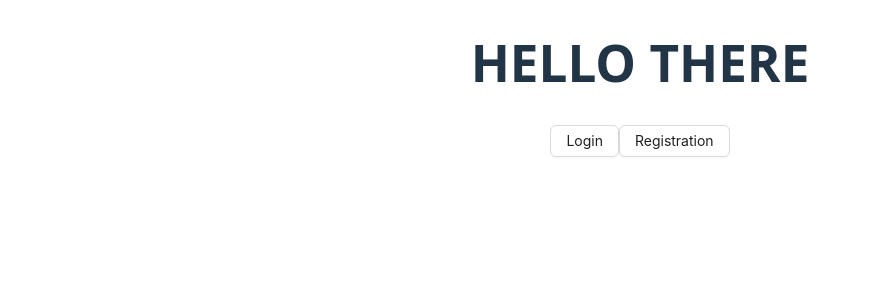
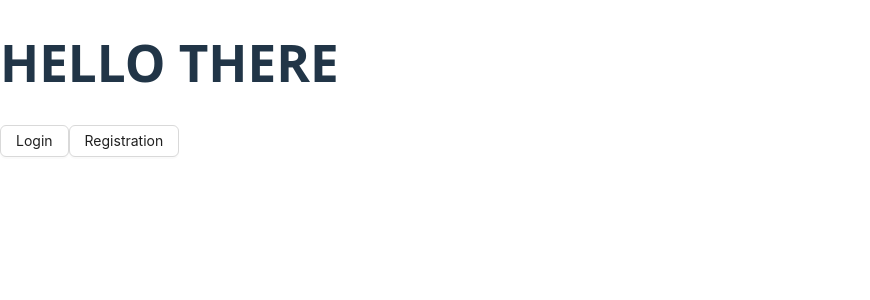
Before and after one commit to roflmorries/FinTrack-App, a React (Vite) app in the folder fin-track-app/: page / in a window 1280 px wide. Shown: the top 300 px of the page, without its empty margins (0-870 px from the left). Built offline with nearby package versions, Linux system fonts and the light colour scheme; no server answers.

Commit message:
style improvements

```diff
--- a/fin-track-app/src/shared/ui/App.css
+++ b/fin-track-app/src/shared/ui/App.css
@@ -1,10 +1,4 @@
 #root {
-  width: 100%;
-  margin: 0 auto;
-  /* padding: 2rem; */
-  text-align: center;
-  /* max-height: 100vh;
-  overflow: hidden; */
 }
 
 .logo {
```
